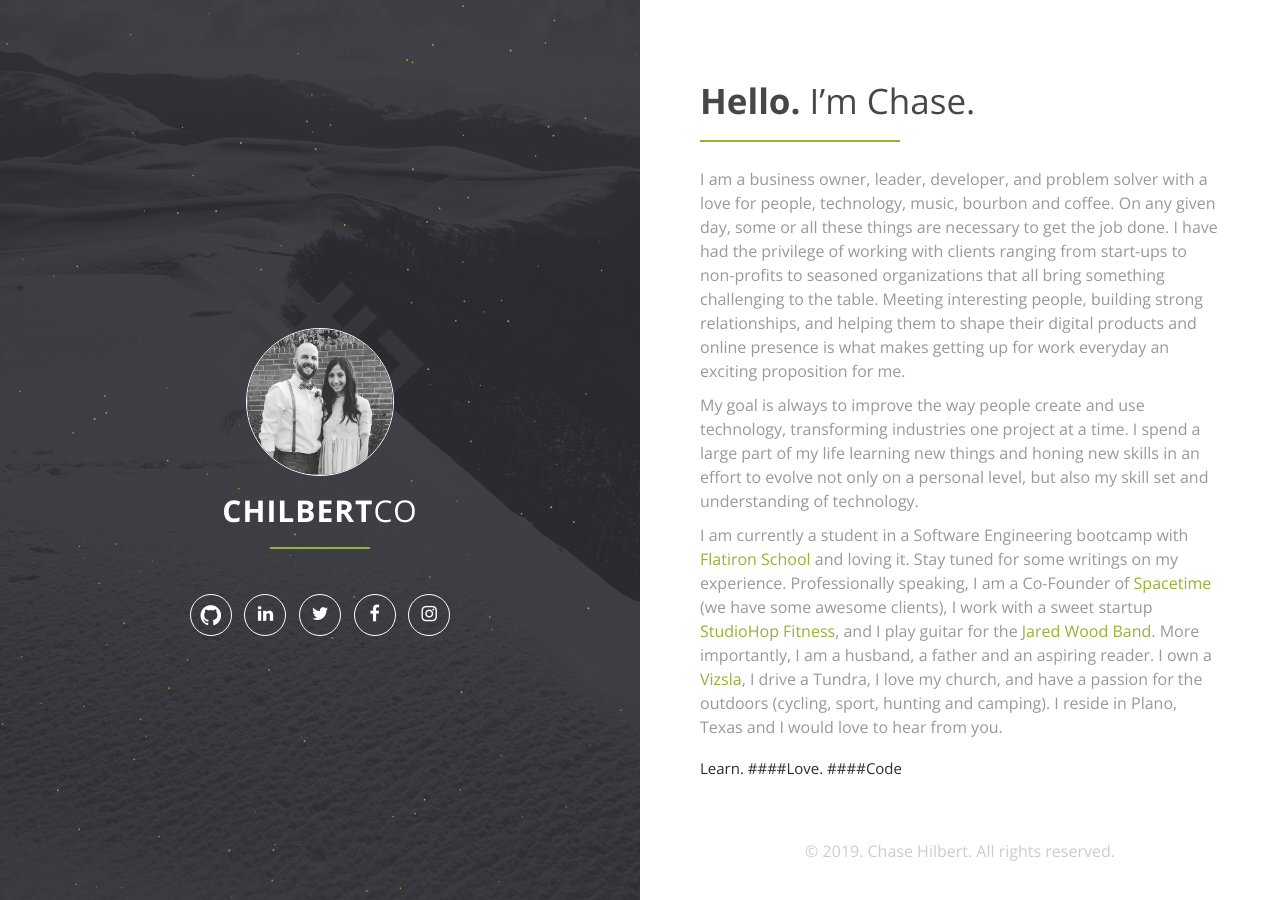
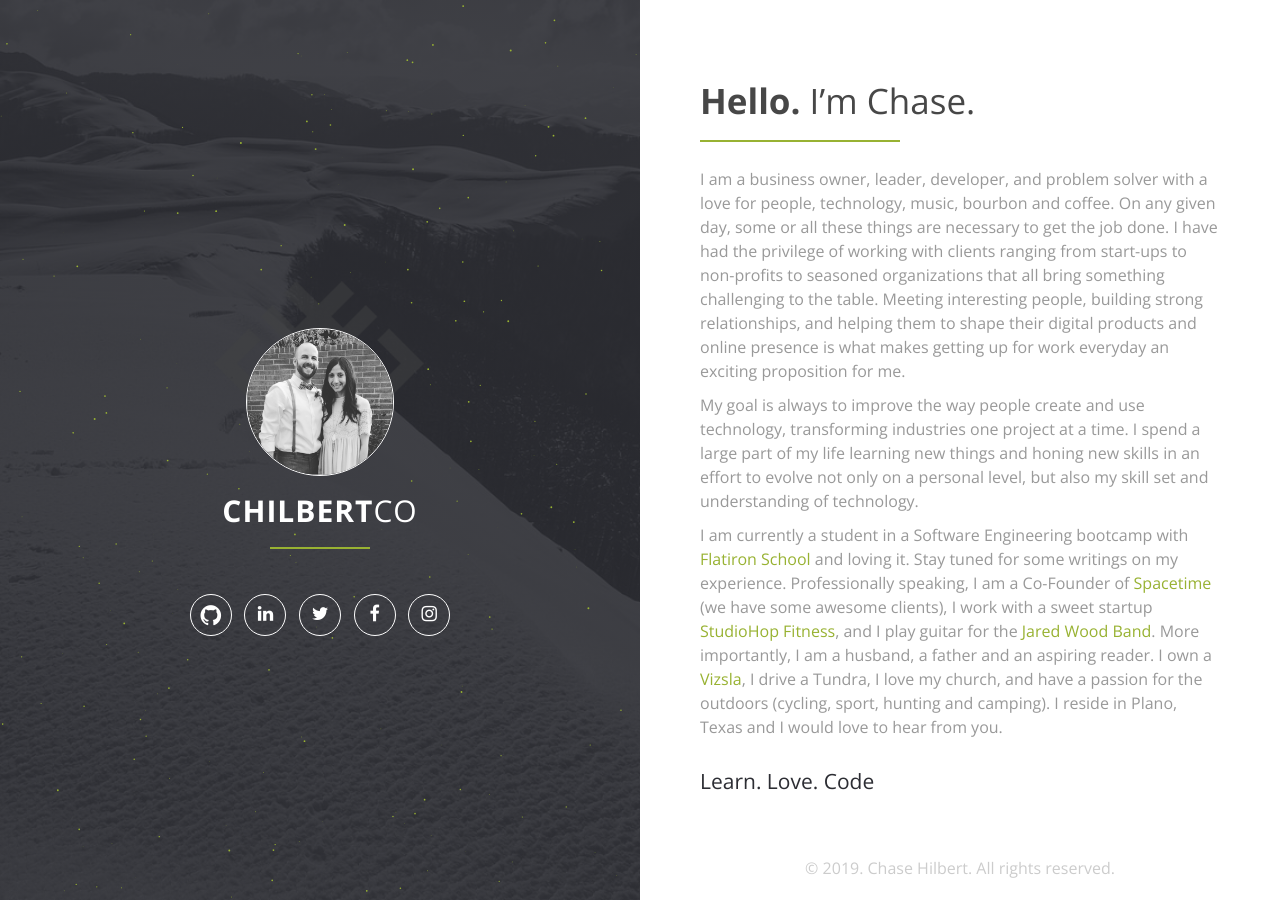
Before and after one commit to chilbert/chilbertco, a Jekyll site: the page built from index.md, in a window 1280 px wide. Built offline with Jekyll 4.4.1, drawn with Linux system fonts in a browser that asks for light colours; nearby versions of some CDN libraries; our own code applies the rules of GitHub Pages for plain Markdown files.

Commit message:
Another silly mistake

```diff
--- a/index.md
+++ b/index.md
@@ -9,4 +9,4 @@ My goal is always to improve the way people create and use technology, transform
 
 I am currently a student in a Software Engineering bootcamp with [Flatiron School](https://flatironschool.com/) and loving it.  Stay tuned for some writings on my experience. Professionally speaking, I am a Co-Founder of [Spacetime](http://heyspacetime.com) (we have some awesome clients), I work with a sweet startup [StudioHop Fitness](https://studiohopfitness.com), and I play guitar for the [Jared Wood Band](http://jaredwoodmusic.com).  More importantly, I am a husband, a father and an aspiring reader. I own a [Vizsla](http://www.akc.org/dog-breeds/vizsla/), I drive a Tundra, I love my church, and have a passion for the outdoors (cycling, sport, hunting and camping). I reside in Plano, Texas and I would love to hear from you.
 
-#### Learn. ####Love. ####Code
+### Learn. Love. Code
```
